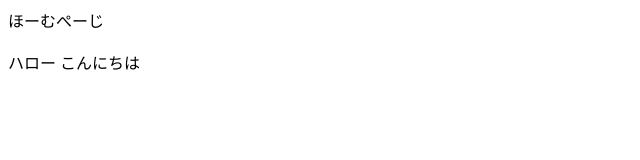
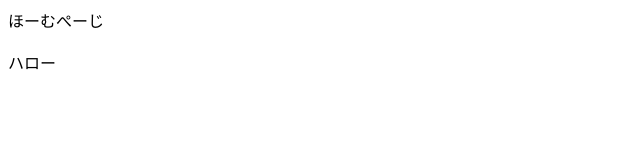
Before and after one commit to sukinobi/sukinobi.github.io, a plain HTML site: page index.html in a window 1280 px wide. Shown: the full height of the page, 0-640 px from the left. Drawn offline with Linux system fonts and the light colour scheme.

Commit message:
Update index.html

```diff
--- a/index.html
+++ b/index.html
@@ -7,6 +7,5 @@
 ほーむぺーじ<br>
 <br>
 ハロー
-  こんにちは
 </body>
 </html>
```
